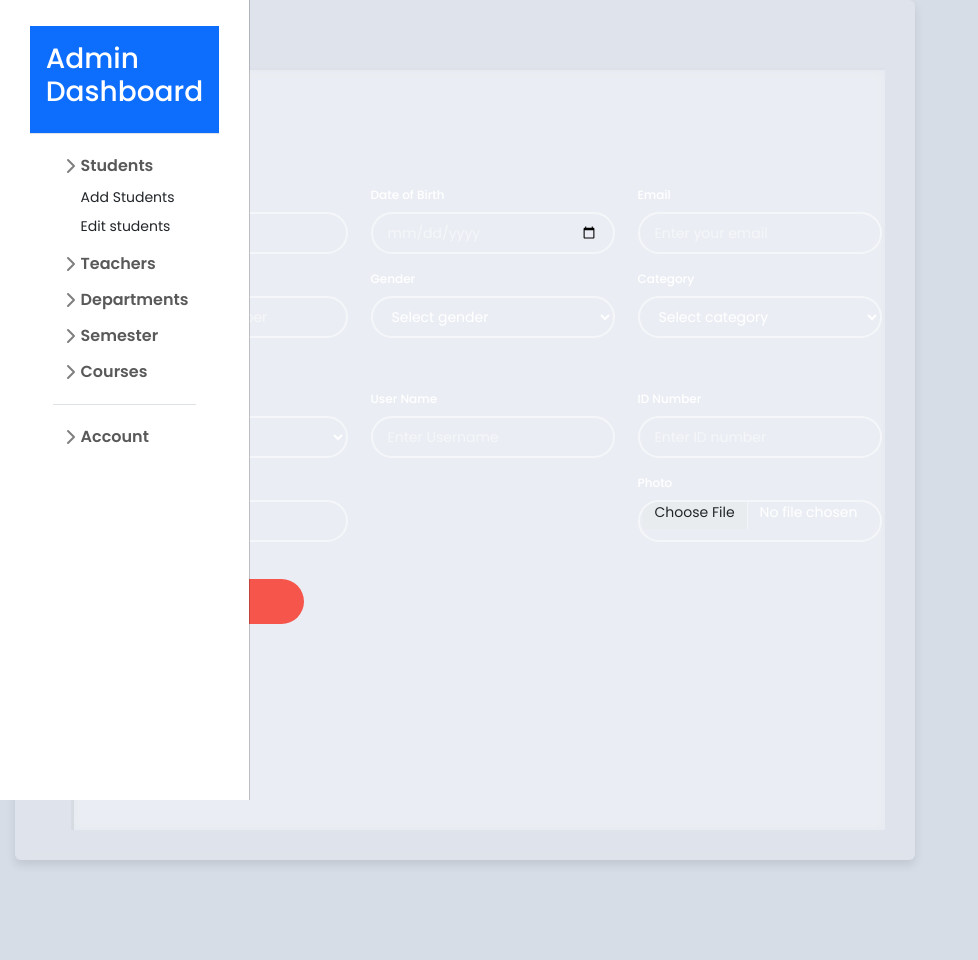
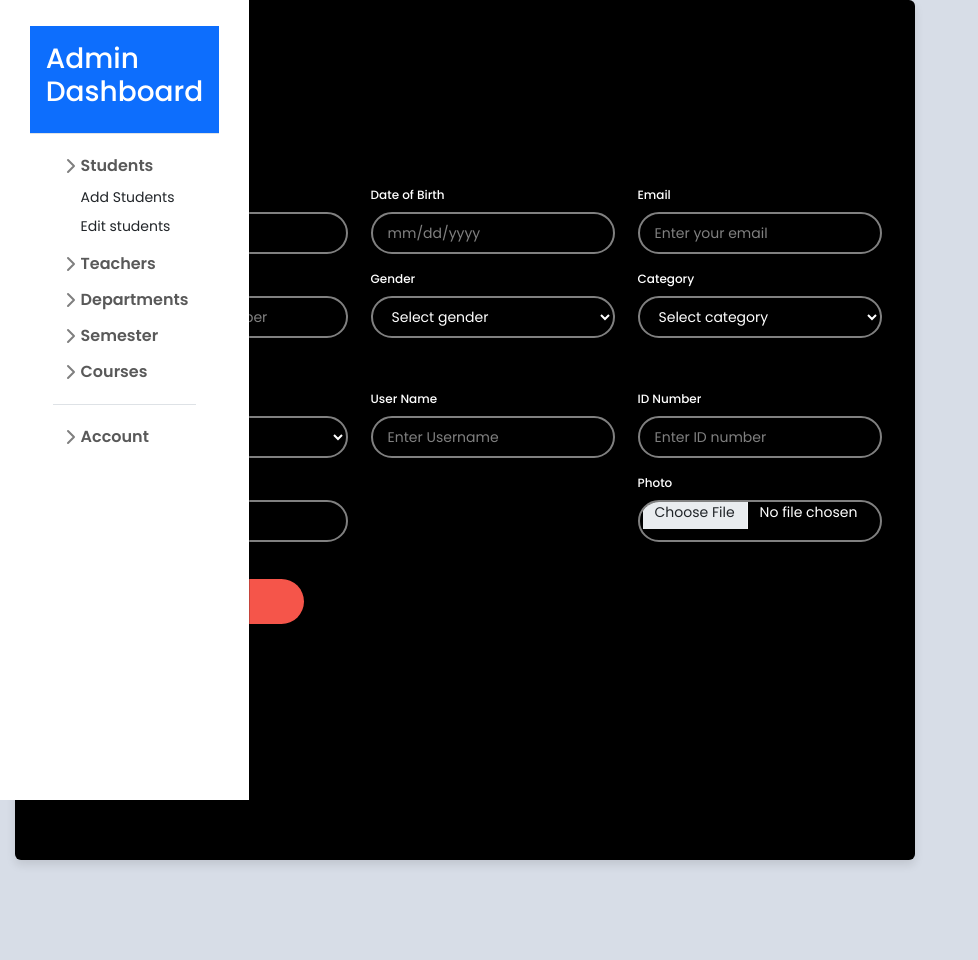
Before and after one commit to deepsaund/new-project, a PHP site: page /admin/home.php in a window 1280 px wide. Shown: the whole page, without its empty margins (0-978 px from the left). Run offline with PHP 8.4, Linux system fonts and the light colour scheme.

Commit message:
first commit

```diff
--- a/admin/reg-style.css
+++ b/admin/reg-style.css
@@ -114,7 +114,7 @@ nav a H1{
     padding: 30px;
     margin:0PX 15px;
     margin-bottom: 100PX;
-    background-color: rgba(255,255,255,.2);
+    background-color: rgb(0, 0, 0);
      backdrop-filter:blur(5px);
 
     box-shadow: 0 5px 10px rgba(0,0,0,0.1);
```
